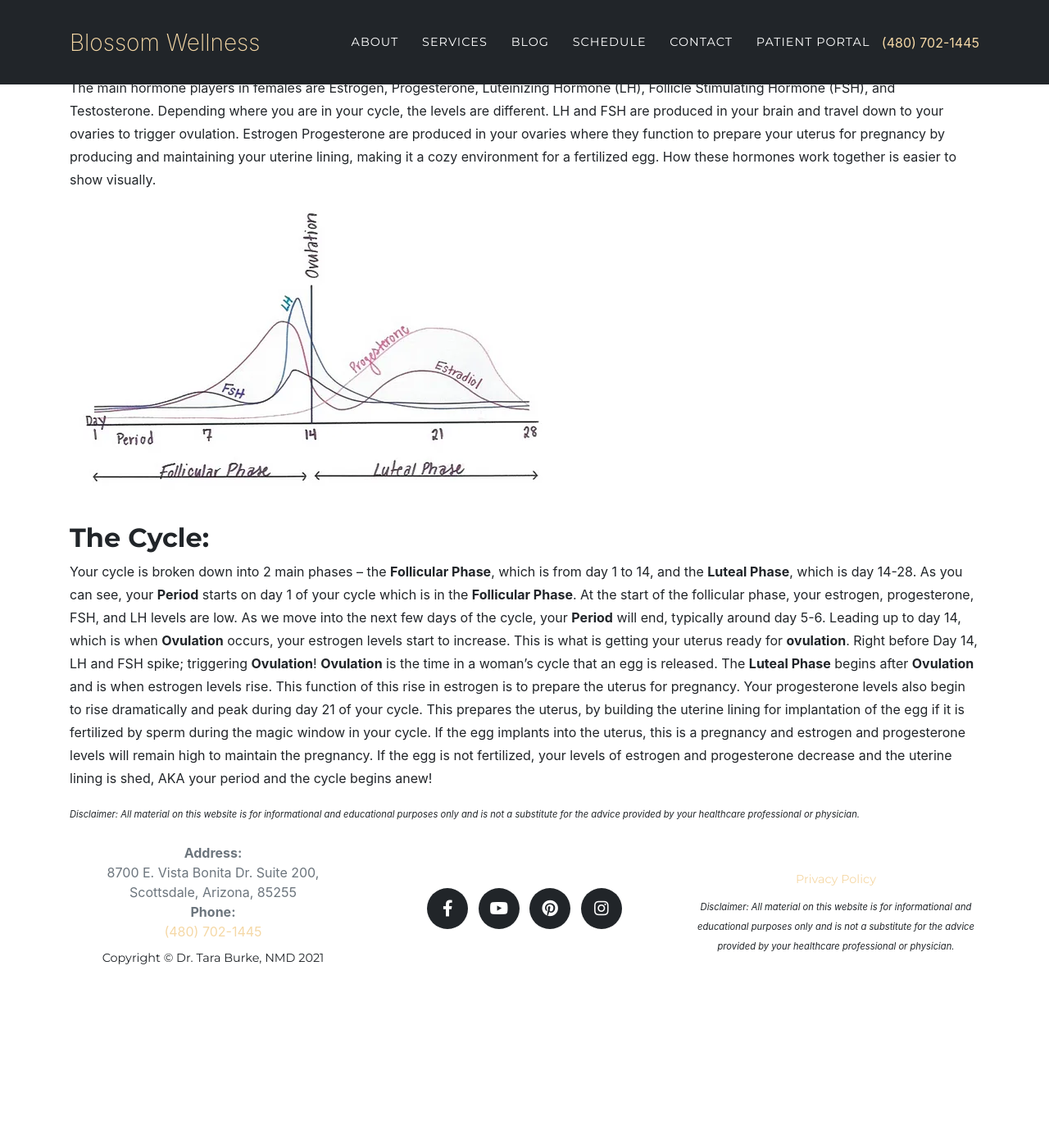
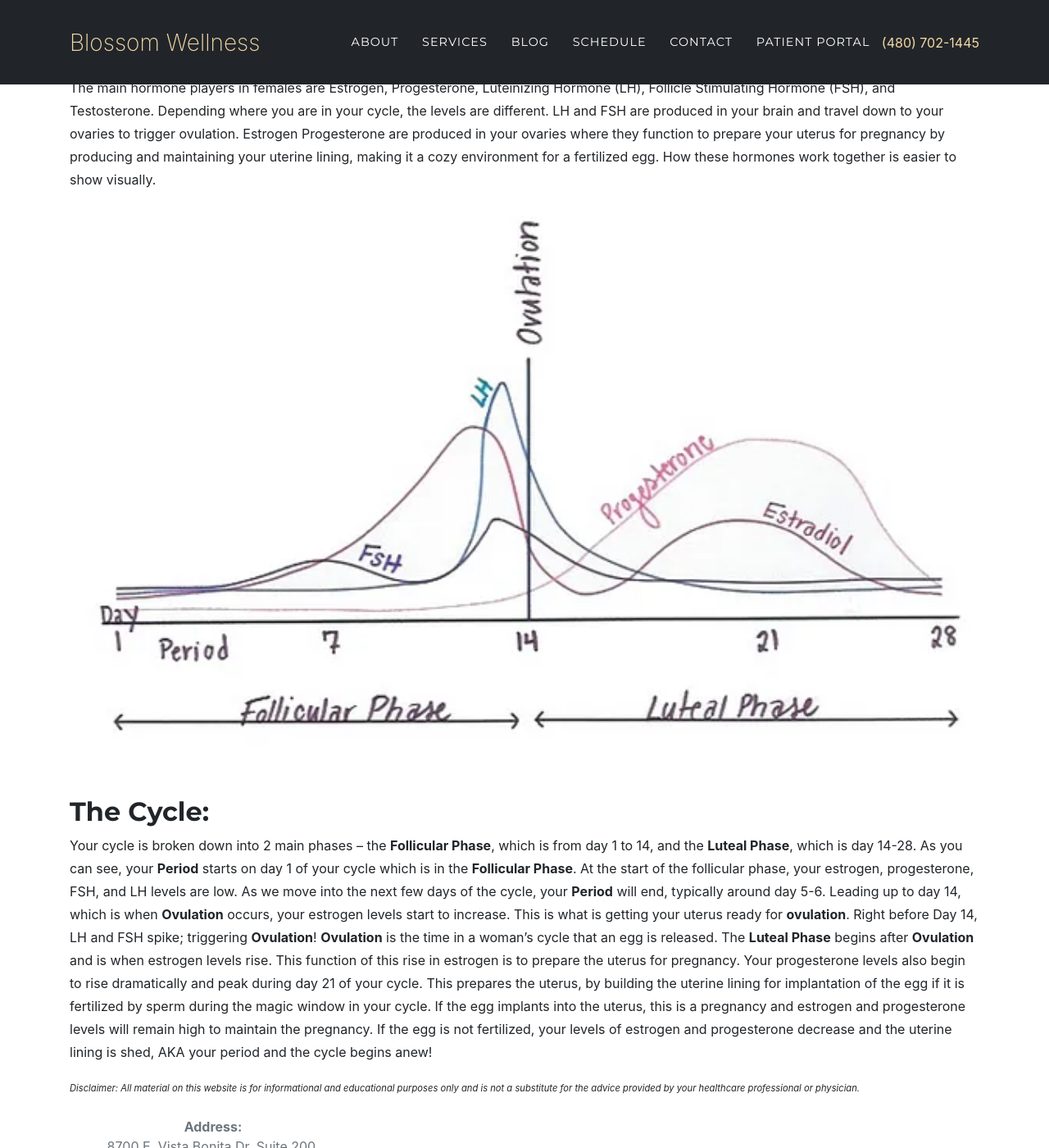
Before and after one commit to kburke8/drtaraburke, a Jekyll site: the page built from _posts/2020-02-05-what-is-a-normal-cycle.md, in a window 1280 px wide and 1400 px high, scrolled down 486 px. Shown: the whole window at 82% size. Built offline with Jekyll 4.4.1, drawn with Linux system fonts in a browser that asks for light colours; nearby versions of some CDN libraries; some web fonts are replaced; library files that are not in the unit come from our copies; a script that is not in the unit is left out; before the commit the page ends 1699 px from its top, so only the background shows below that.

Commit message:
fix image width

```diff
--- a/_sass/base/_page.scss
+++ b/_sass/base/_page.scss
@@ -6,6 +6,10 @@ body {
 
 p {
   line-height: 1.75;
+  width: inherit;
+  img {
+    width: inherit;
+  }
 }
 
 a {
```
